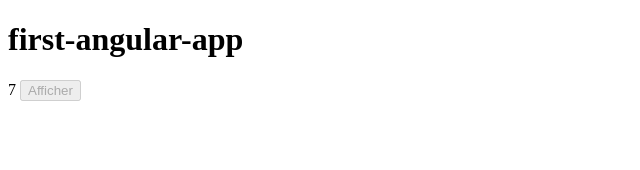
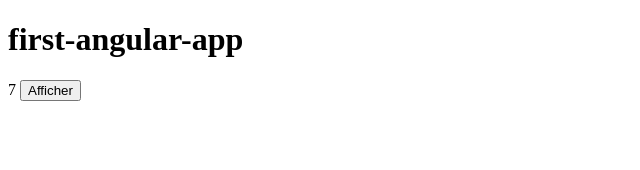
Before and after one commit to smaloron/first-angular-app, an Angular app: page / in a window 1280 px wide. Shown: the top 170 px of the page, without its empty margins (0-640 px from the left). Built offline with nearby package versions, Linux system fonts and the light colour scheme.

Commit message:
ajout d'un événement click

```diff
--- a/src/app/app.component.html
+++ b/src/app/app.component.html
@@ -2,4 +2,4 @@
 
 {{ a + b }}
 
-<button [disabled]="! isHidden">Afficher</button>
+<button (click)="buttonClick()">Afficher</button>
--- a/src/app/app.component.ts
+++ b/src/app/app.component.ts
@@ -10,4 +10,8 @@ export class AppComponent {
   a = 5;
   b = 2;
   isHidden = false;
+
+  buttonClick() {
+    console.log("click");
+  }
 }
```
